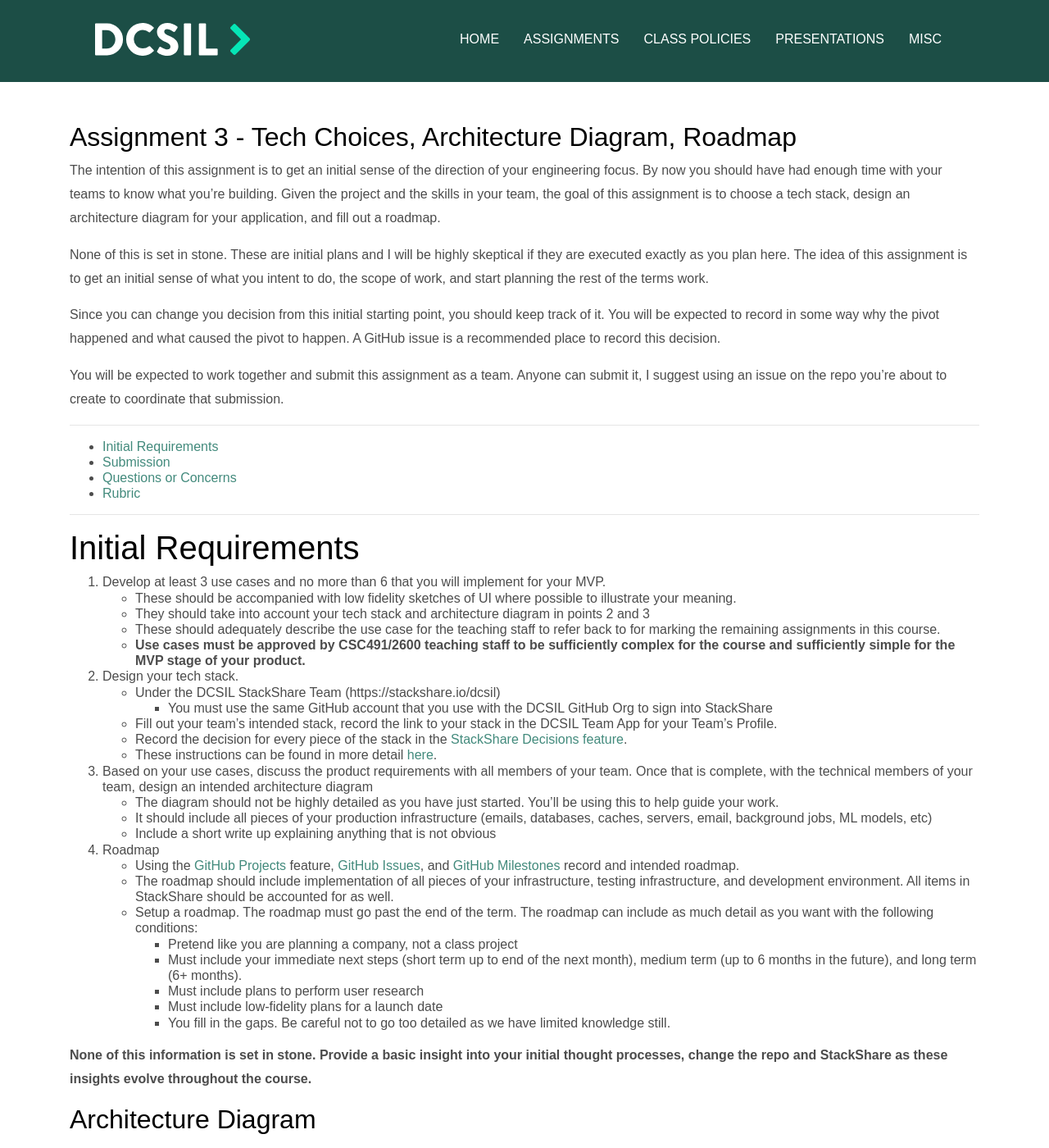
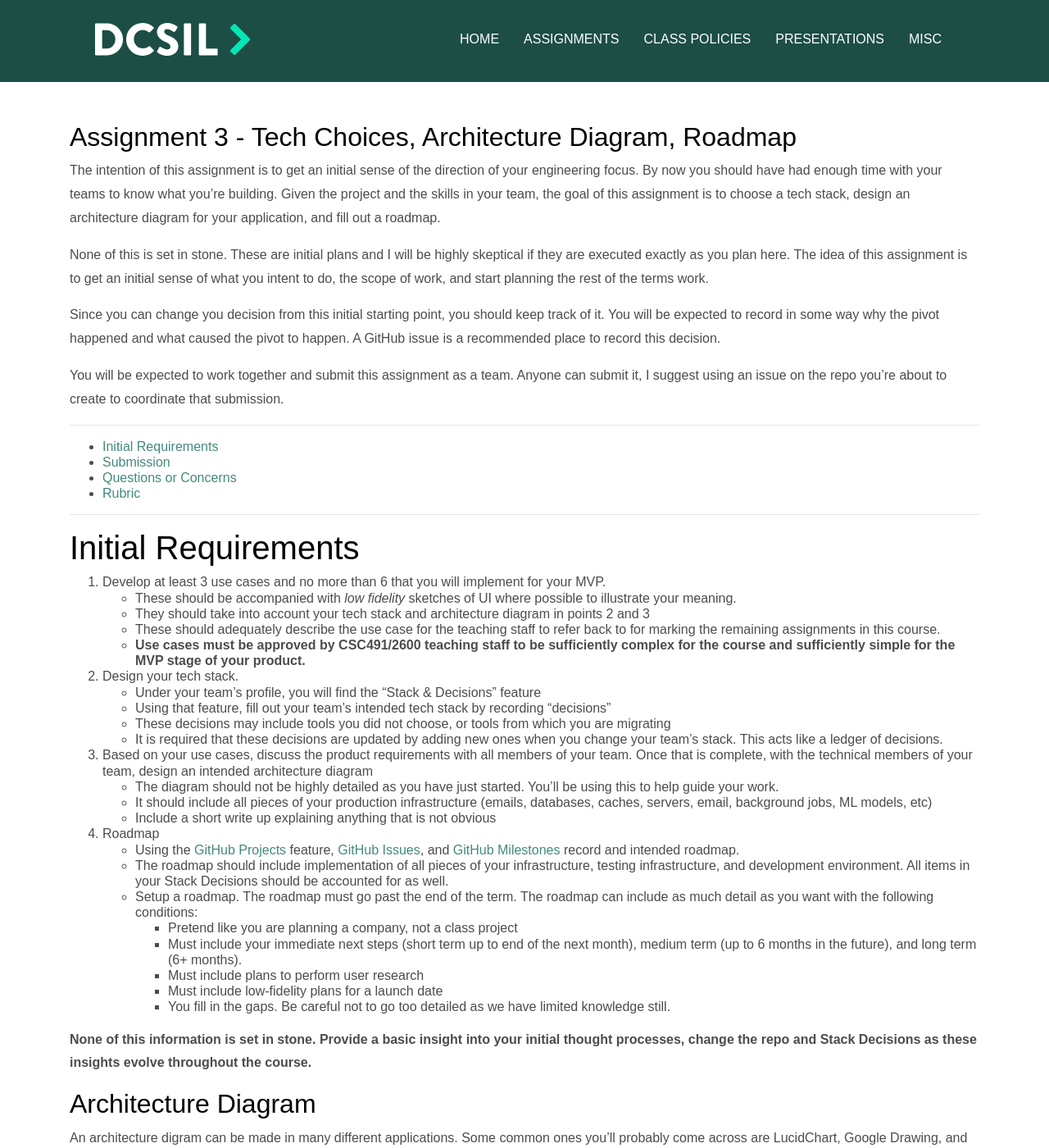
Before and after one commit to dcsil/CSC491, a Jekyll site: the page built from assignments/a3.md, in a window 1280 px wide and 1400 px high. Shown: the whole window at 82% size. Built offline with Jekyll 4.4.1, drawn with Linux system fonts in a browser that asks for light colours; our own code applies the rules of GitHub Pages for plain Markdown files; some of the changed text lies outside the part shown.

Commit message:
Update assignment bodies for W2022

```diff
--- a/assignments/a3.md
+++ b/assignments/a3.md
@@ -22,23 +22,22 @@ You will be expected to work together and submit this assignment as a team. Anyo
 # Initial Requirements
 
 1. Develop at least 3 use cases and no more than 6 that you will implement for your MVP.
-  - These should be accompanied with low fidelity sketches of UI where possible to illustrate your meaning.
+  - These should be accompanied with _low fidelity_ sketches of UI where possible to illustrate your meaning.
   - They should take into account your tech stack and architecture diagram in points 2 and 3
   - These should adequately describe the use case for the teaching staff to refer back to for marking the remaining assignments in this course.
   - **Use cases must be approved by CSC491/2600 teaching staff to be sufficiently complex for the course and sufficiently simple for the MVP stage of your product.**
 2. Design your tech stack.
-    - Under the DCSIL StackShare Team (https://stackshare.io/dcsil)
-      - You must use the same GitHub account that you use with the DCSIL GitHub Org to sign into StackShare
-    - Fill out your team's intended stack, record the link to your stack in the DCSIL Team App for your Team's Profile.
-    - Record the decision for every piece of the stack in the [StackShare Decisions feature](https://stackshare.io/posts/introducing-stack-decisions).
-    - These instructions can be found in more detail [here](https://learnsoftware.engineering/t/f2021/dcsil/documents/31-working-with-stackshare).
+    - Under your team's profile, you will find the "Stack & Decisions" feature
+    - Using that feature, fill out your team's intended tech stack by recording "decisions"
+    - These decisions may include tools you did not choose, or tools from which you are migrating
+    - It is required that these decisions are updated by adding new ones when you change your team's stack. This acts like a ledger of decisions.
 3. Based on your use cases, discuss the product requirements with all members of your team. Once that is complete, with the technical members of your team, design an intended architecture diagram
     - The diagram should not be highly detailed as you have just started. You'll be using this to help guide your work.
     - It should include all pieces of your production infrastructure (emails, databases, caches, servers, email, background jobs, ML models, etc)
     - Include a short write up explaining anything that is not obvious
 4. Roadmap
     - Using the [GitHub Projects](https://github.com/features/project-management/) feature, [GitHub Issues](https://help.github.com/en/github/managing-your-work-on-github/about-issues), and [GitHub Milestones](https://help.github.com/en/github/managing-your-work-on-github/about-milestones) record and intended roadmap.
-    - The roadmap should include implementation of all pieces of your infrastructure, testing infrastructure, and development environment. All items in StackShare should be accounted for as well.
+    - The roadmap should include implementation of all pieces of your infrastructure, testing infrastructure, and development environment. All items in your Stack Decisions should be accounted for as well.
     - Setup a roadmap. The roadmap must go past the end of the term. The roadmap can include as much detail as you want with the following conditions:\
         - Pretend like you are planning a company, not a class project
         - Must include your immediate next steps (short term up to end of the next month), medium term (up to 6 months in the future), and long term (6+ months).
@@ -47,7 +46,7 @@ You will be expected to work together and submit this assignment as a team. Anyo
         - You fill in the gaps. Be careful not to go too detailed as we have limited knowledge still.
 
 
-**None of this information is set in stone. Provide a basic insight into your initial thought processes, change the repo and StackShare as these insights evolve throughout the course.**
+**None of this information is set in stone. Provide a basic insight into your initial thought processes, change the repo and Stack Decisions as these insights evolve throughout the course.**
 
 ## Architecture Diagram
 
@@ -88,8 +87,8 @@ Second, you must submit the release on the LearnSoftware application. You can fi
 | Section | Description | Worth |
 | --- | --- | --- |
 | Use Cases | Describes the use cases well. Illustrates UI with low fidelity sketches where applicable. Is approved by teaching staff | 30.0 |
-| Stackshare.io | Describes the main technologies the team intends to use. For every technology, there is also a decision record. StackShare URL is added to the team profile in the App | 25.0 |
-| Architecture Diagram | Incorparting all parts of the technologies in StackShare.io and adding adequate detail inside of those technologies (e.g. don't just list React server when there's major components to list), design an architecture diagram in the software of your choice. Include it in the team repo | 20.0 |
+| Stack Decisions | Describes the main technologies the team intends to use. For every technology, there is also a decision record. | 25.0 |
+| Architecture Diagram | Incorparting all parts of the technologies in Stack Decisions and adding adequate detail inside of those technologies (e.g. don't just list React server when there's major components to list), design an architecture diagram in the software of your choice. Include it in the team repo | 20.0 |
 | Roadmap | Roadmap clearly captures in-depth details of the short term future (next week weeks), some light details about the medium term (towards the end of the term), and high level goals for the future (past the end of the term). Includes plans for significant user research. | 25.0 |
 | | **Total:** | 100 |
 
```
Also changed, not shown: assignments.yml (+7 -7 lines), assignments/a1.md (+1 -1 lines), assignments/a5.md (+14 -5 lines), assignments/a6.md (+1 -1 lines), assignments/a7.md (+4 -1 lines).
